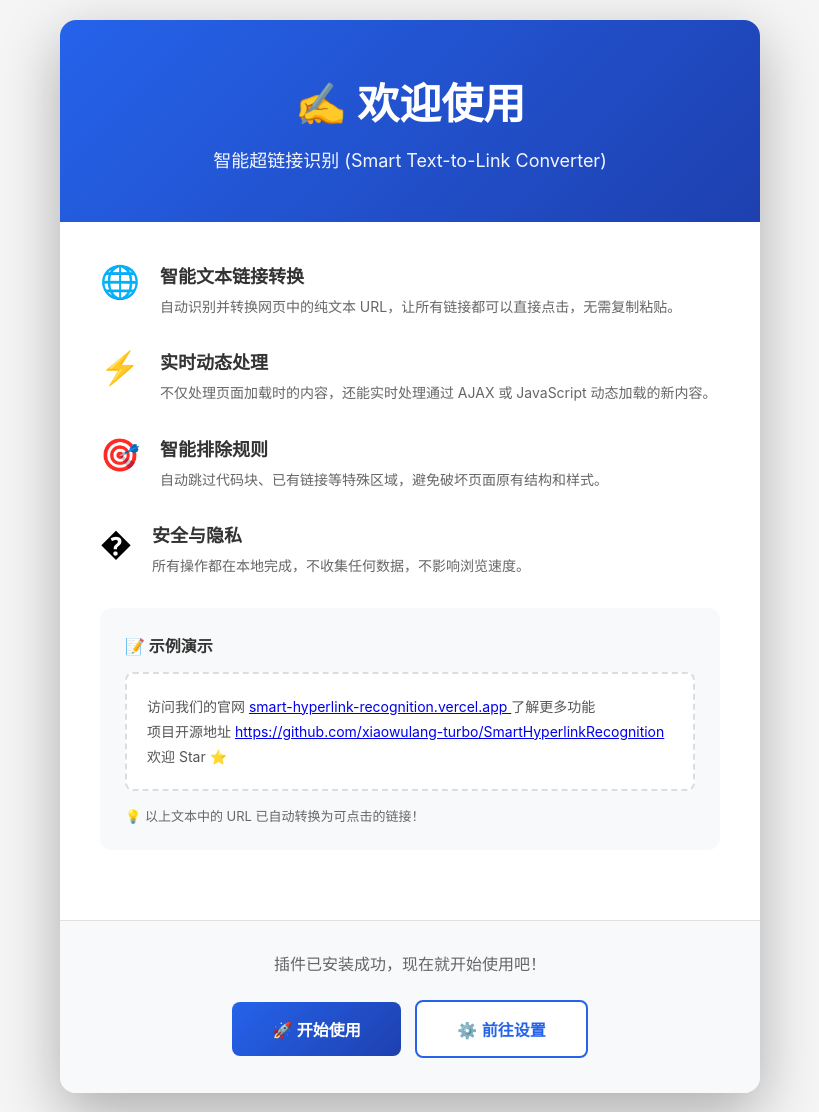
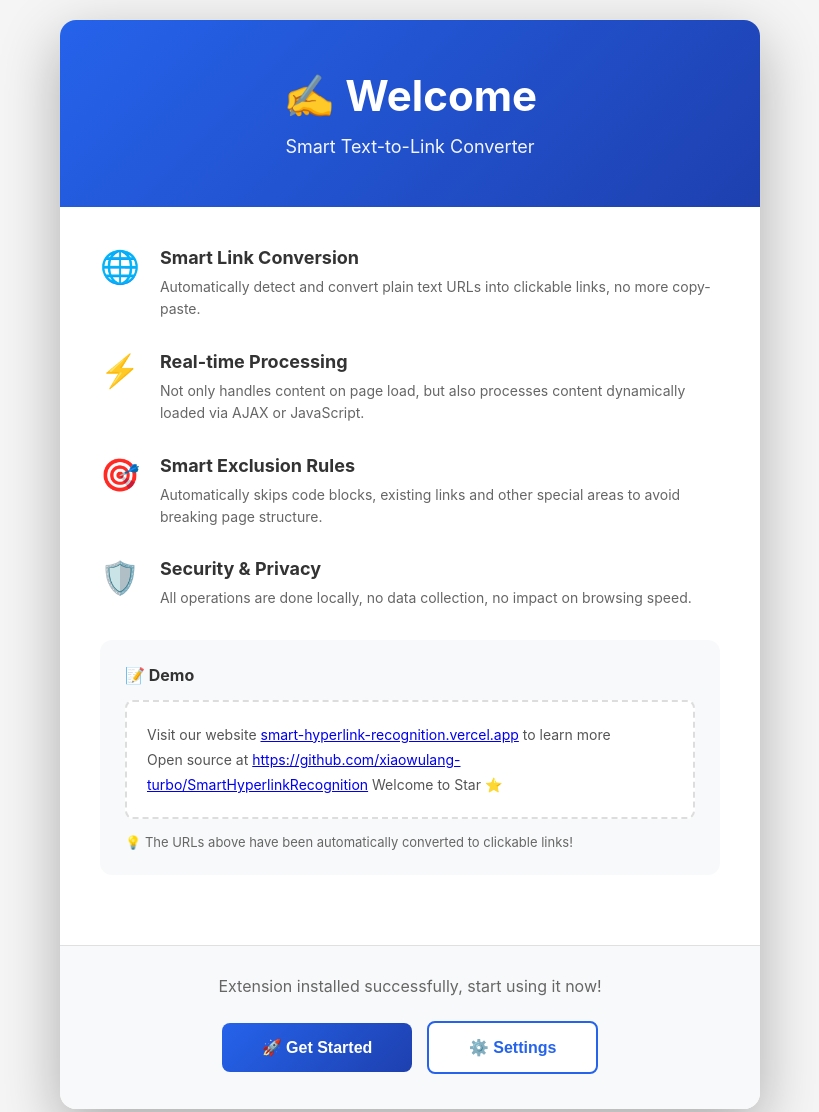
Before and after one commit to xiaowulang-turbo/SmartHyperlinkRecognition, a browser extension: page extension/welcome.html in a window 1280 px wide. Shown: the top 1112 px of the page, without its empty margins (230-1049 px from the left). Drawn offline with Linux system fonts and the light colour scheme.

Commit message:
feat: implement i18n for welcome page

```diff
--- a/extension/i18n.js
+++ b/extension/i18n.js
@@ -78,6 +78,27 @@ const i18n = {
 // 通用
 			'common.switchTheme': '切换主题',
 			'common.switchLang': '切换语言',
+
+			// 欢迎页面
+			'welcome.title': '✍️ 欢迎使用',
+			'welcome.subtitle': '智能超链接识别 (Smart Text-to-Link Converter)',
+			'welcome.feature1.title': '智能文本链接转换',
+			'welcome.feature1.desc': '自动识别并转换网页中的纯文本 URL，让所有链接都可以直接点击，无需复制粘贴。',
+			'welcome.feature2.title': '实时动态处理',
+			'welcome.feature2.desc': '不仅处理页面加载时的内容，还能实时处理通过 AJAX 或 JavaScript 动态加载的新内容。',
+			'welcome.feature3.title': '智能排除规则',
+			'welcome.feature3.desc': '自动跳过代码块、已有链接等特殊区域，避免破坏页面原有结构和样式。',
+			'welcome.feature4.title': '安全与隐私',
+			'welcome.feature4.desc': '所有操作都在本地完成，不收集任何数据，不影响浏览速度。',
+			'welcome.demo.title': '📝 示例演示',
+			'welcome.demo.text1': '访问我们的官网',
+			'welcome.demo.text2': '了解更多功能',
+			'welcome.demo.text3': '项目开源地址',
+			'welcome.demo.text4': '欢迎 Star ⭐',
+			'welcome.demo.hint': '💡 以上文本中的 URL 已自动转换为可点击的链接！',
+			'welcome.cta.text': '插件已安装成功，现在就开始使用吧！',
+			'welcome.cta.start': '🚀 开始使用',
+			'welcome.cta.settings': '⚙️ 前往设置',
 		},
 		en: {
 			// Popup 页面
@@ -159,6 +180,27 @@ const i18n = {
 // 通用
 			'common.switchTheme': 'Switch Theme',
 			'common.switchLang': 'Switch Language',
+
+			// 欢迎页面
+			'welcome.title': '✍️ Welcome',
+			'welcome.subtitle': 'Smart Text-to-Link Converter',
+			'welcome.feature1.title': 'Smart Link Conversion',
+			'welcome.feature1.desc': 'Automatically detect and convert plain text URLs into clickable links, no more copy-paste.',
+			'welcome.feature2.title': 'Real-time Processing',
+			'welcome.feature2.desc': 'Not only handles content on page load, but also processes content dynamically loaded via AJAX or JavaScript.',
+			'welcome.feature3.title': 'Smart Exclusion Rules',
+			'welcome.feature3.desc': 'Automatically skips code blocks, existing links and other special areas to avoid breaking page structure.',
+			'welcome.feature4.title': 'Security & Privacy',
+			'welcome.feature4.desc': 'All operations are done locally, no data collection, no impact on browsing speed.',
+			'welcome.demo.title': '📝 Demo',
+			'welcome.demo.text1': 'Visit our website',
+			'welcome.demo.text2': 'to learn more',
+			'welcome.demo.text3': 'Open source at',
+			'welcome.demo.text4': 'Welcome to Star ⭐',
+			'welcome.demo.hint': '💡 The URLs above have been automatically converted to clickable links!',
+			'welcome.cta.text': 'Extension installed successfully, start using it now!',
+			'welcome.cta.start': '🚀 Get Started',
+			'welcome.cta.settings': '⚙️ Settings',
 		},
 	},
 
@@ -167,6 +209,8 @@ const i18n = {
 
 // 初始化
 	init(callback) {
+		// 检查 chrome.storage 是否可用
+		if (typeof chrome !== 'undefined' && chrome.storage && chrome.storage.sync) {
 			chrome.storage.sync.get(['config'], (result) => {
 				const config = result.config || {}
 				const lang = config.lang
@@ -179,6 +223,20 @@ const i18n = {
 					this.currentLang = browserLang.startsWith('zh') ? 'zh-CN' : 'en'
 				}
 
+				this._applyLangAndTranslations()
+				if (callback) callback()
+			})
+		} else {
+			// 如果 chrome.storage 不可用，直接使用浏览器语言
+			const browserLang = navigator.language || navigator.userLanguage
+			this.currentLang = browserLang.startsWith('zh') ? 'zh-CN' : 'en'
+			this._applyLangAndTranslations()
+			if (callback) callback()
+		}
+	},
+
+	// 内部方法：应用语言和翻译
+	_applyLangAndTranslations() {
 		// 设置 HTML lang 属性
 		document.documentElement.setAttribute(
 			'lang',
@@ -190,9 +248,6 @@ const i18n = {
 
 		// 更新切换按钮状态
 		this.updateToggleButton()
-
-			if (callback) callback()
-		})
 	},
 
 	// 应用翻译
--- a/extension/welcome.html
+++ b/extension/welcome.html
@@ -110,6 +110,17 @@
 				border: 2px dashed #ddd;
 			}
 
+			.demo-hint {
+				margin-top: 15px;
+				font-size: 13px;
+				color: #666;
+			}
+
+			.cta-text {
+				margin-bottom: 20px;
+				color: #666;
+			}
+
 			.cta-section {
 				text-align: center;
 				padding: 30px 40px;
@@ -185,7 +196,11 @@
 					color: #60a5fa;
 				}
 
-				.demo-section p {
+				.demo-hint {
+					color: #a1a1aa !important;
+				}
+
+				.cta-text {
 					color: #a1a1aa !important;
 				}
 
@@ -214,16 +229,20 @@
 	<body>
 		<div class="container">
 			<div class="header">
-				<h1>✍️ 欢迎使用</h1>
-				<p>智能超链接识别 (Smart Text-to-Link Converter)</p>
+				<h1 data-i18n="welcome.title">✍️ 欢迎使用</h1>
+				<p data-i18n="welcome.subtitle">
+					智能超链接识别 (Smart Text-to-Link Converter)
+				</p>
 			</div>
 
 			<div class="content">
 				<div class="feature">
 					<div class="feature-icon">🌐</div>
 					<div class="feature-text">
-						<h3>智能文本链接转换</h3>
-						<p>
+						<h3 data-i18n="welcome.feature1.title">
+							智能文本链接转换
+						</h3>
+						<p data-i18n="welcome.feature1.desc">
 							自动识别并转换网页中的纯文本
 							URL，让所有链接都可以直接点击，无需复制粘贴。
 						</p>
@@ -233,8 +252,8 @@
 				<div class="feature">
 					<div class="feature-icon">⚡️</div>
 					<div class="feature-text">
-						<h3>实时动态处理</h3>
-						<p>
+						<h3 data-i18n="welcome.feature2.title">实时动态处理</h3>
+						<p data-i18n="welcome.feature2.desc">
 							不仅处理页面加载时的内容，还能实时处理通过 AJAX 或
 							JavaScript 动态加载的新内容。
 						</p>
@@ -244,51 +263,77 @@
 				<div class="feature">
 					<div class="feature-icon">🎯</div>
 					<div class="feature-text">
-						<h3>智能排除规则</h3>
-						<p>
+						<h3 data-i18n="welcome.feature3.title">智能排除规则</h3>
+						<p data-i18n="welcome.feature3.desc">
 							自动跳过代码块、已有链接等特殊区域，避免破坏页面原有结构和样式。
 						</p>
 					</div>
 				</div>
 
 				<div class="feature">
-					<div class="feature-icon">�️</div>
+					<div class="feature-icon">🛡️</div>
 					<div class="feature-text">
-						<h3>安全与隐私</h3>
-						<p>
+						<h3 data-i18n="welcome.feature4.title">安全与隐私</h3>
+						<p data-i18n="welcome.feature4.desc">
 							所有操作都在本地完成，不收集任何数据，不影响浏览速度。
 						</p>
 					</div>
 				</div>
 
 				<div class="demo-section">
-					<h3>📝 示例演示</h3>
+					<h3 data-i18n="welcome.demo.title">📝 示例演示</h3>
 					<div class="demo-text">
-						访问我们的官网 <a href="https://smart-hyperlink-recognition.vercel.app/" target="_blank" rel="noopener noreferrer">
-							smart-hyperlink-recognition.vercel.app
-						</a> 了解更多功能<br />
-						项目开源地址 <a href="https://github.com/xiaowulang-turbo/SmartHyperlinkRecognition" target="_blank" rel="noopener noreferrer">https://github.com/xiaowulang-turbo/SmartHyperlinkRecognition</a> 欢迎 Star ⭐
+						<span data-i18n="welcome.demo.text1"
+							>访问我们的官网</span
+						>
+						<a
+							href="https://smart-hyperlink-recognition.vercel.app/"
+							target="_blank"
+							rel="noopener noreferrer"
+							>smart-hyperlink-recognition.vercel.app</a
+						>
+						<span data-i18n="welcome.demo.text2">了解更多功能</span
+						><br />
+						<span data-i18n="welcome.demo.text3">项目开源地址</span>
+						<a
+							href="https://github.com/xiaowulang-turbo/SmartHyperlinkRecognition"
+							target="_blank"
+							rel="noopener noreferrer"
+							>https://github.com/xiaowulang-turbo/SmartHyperlinkRecognition</a
+						>
+						<span data-i18n="welcome.demo.text4">欢迎 Star ⭐</span>
 					</div>
-					<p style="margin-top: 15px; font-size: 13px; color: #666">
+					<p class="demo-hint" data-i18n="welcome.demo.hint">
 						💡 以上文本中的 URL 已自动转换为可点击的链接！
 					</p>
 				</div>
 			</div>
 
 			<div class="cta-section">
-				<p style="margin-bottom: 20px; color: #666">
+				<p class="cta-text" data-i18n="welcome.cta.text">
 					插件已安装成功，现在就开始使用吧！
 				</p>
-				<button class="btn" onclick="window.close()">
+				<button
+					class="btn"
+					onclick="window.close()"
+					data-i18n="welcome.cta.start"
+				>
 					🚀 开始使用
 				</button>
 				<button
 					class="btn btn-secondary"
 					onclick="chrome.runtime.openOptionsPage()"
+					data-i18n="welcome.cta.settings"
 				>
 					⚙️ 前往设置
 				</button>
 			</div>
 		</div>
+
+		<script src="i18n.js"></script>
+		<script>
+			// 初始化国际化
+			i18n.init()
+		</script>
 	</body>
 </html>
```
Also changed, not shown: extension/manifest.json. Lines whose indentation alone changed are shown as unchanged.
